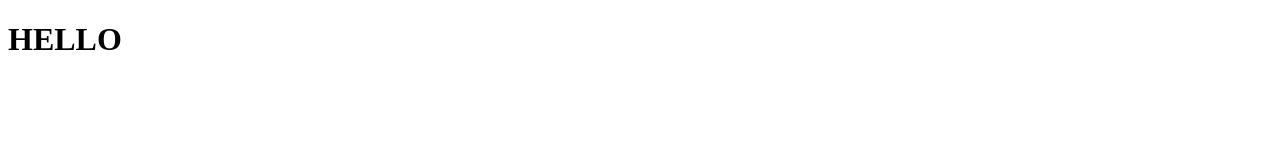
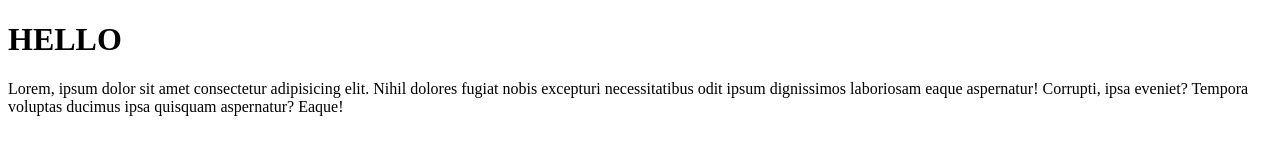
Before and after one commit to nataliagomez1/punto9taller1S2, a plain HTML site: page index.html in a window 1280 px wide. Drawn offline with Linux system fonts and the light colour scheme.

Commit message:
commit en otra rama

```diff
--- a/index.html
+++ b/index.html
@@ -7,5 +7,6 @@
 </head>
 <body>
     <h1>HELLO</h1>
+    <p>Lorem, ipsum dolor sit amet consectetur adipisicing elit. Nihil dolores fugiat nobis excepturi necessitatibus odit ipsum dignissimos laboriosam eaque aspernatur! Corrupti, ipsa eveniet? Tempora voluptas ducimus ipsa quisquam aspernatur? Eaque!</p>
 </body>
 </html>
```
